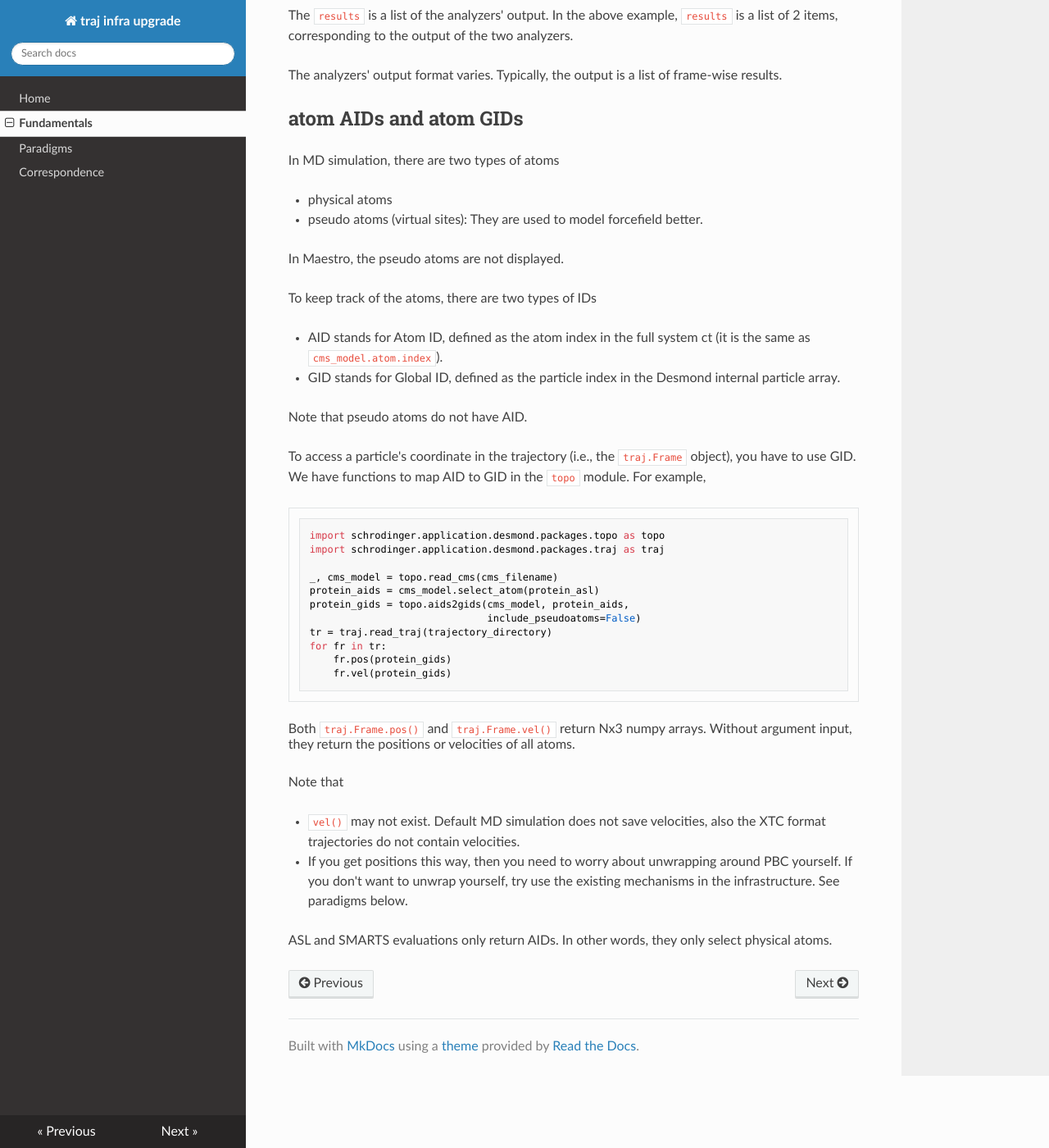
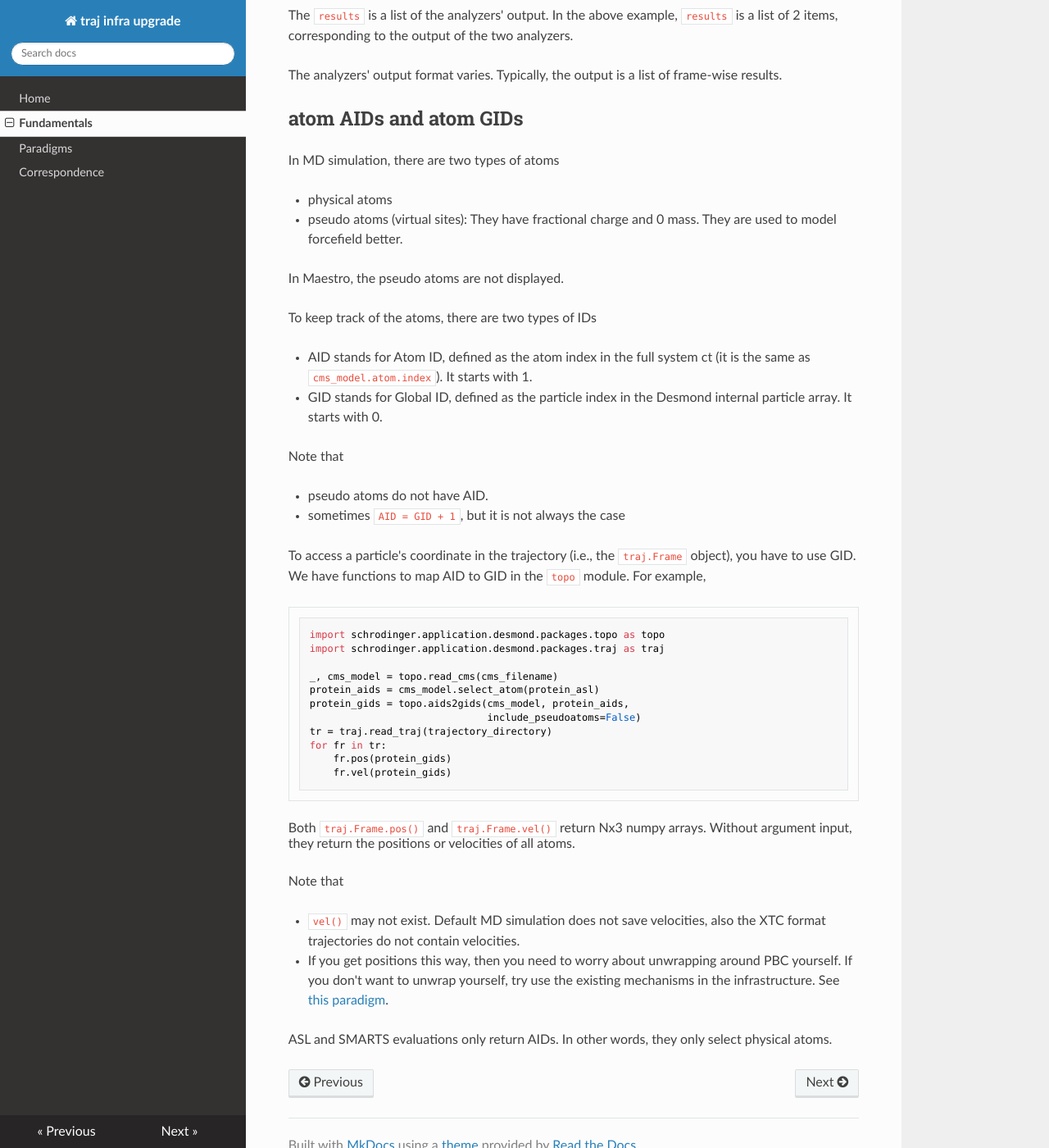
Before and after one commit to nosarthur/traj-infra-upgrade, an MkDocs documentation site: the page built from docs/fundamentals.md, in a window 1280 px wide and 1400 px high, scrolled down 1558 px. Shown: the whole window at 82% size. Built offline with MkDocs 1.6.1, drawn with Linux system fonts in a browser that asks for light colours; nearby versions of some CDN libraries; old or Windows-style settings are respelled for this version of MkDocs.

Commit message:
update Nov.11

````diff
--- a/docs/fundamentals.md
+++ b/docs/fundamentals.md
@@ -69,18 +69,22 @@ Typically, the output is a list of frame-wise results.
 In MD simulation, there are two types of atoms
 
 * physical atoms
-* pseudo atoms (virtual sites): They are used to model forcefield better.
+* pseudo atoms (virtual sites): They have fractional charge and 0 mass. They are used to model forcefield better.
 
 In Maestro, the pseudo atoms are not displayed.
 
 To keep track of the atoms, there are two types of IDs
 
-* AID stands for Atom ID, defined as the atom index in the full system ct (it is the same as `cms_model.atom.index`).
-* GID stands for Global ID, defined as the particle index in the Desmond internal particle array.
+* AID stands for Atom ID, defined as the atom index in the full system ct (it is the same as `cms_model.atom.index`). It starts with 1.
+* GID stands for Global ID, defined as the particle index in the Desmond internal particle array. It starts with 0.
 
-Note that pseudo atoms do not have AID.
+Note that
 
-To access a particle's coordinate in the trajectory (i.e., the `traj.Frame` object), you have to use GID. We have functions to map AID to GID in the `topo` module. For example,
+* pseudo atoms do not have AID.
+* sometimes `AID = GID + 1`, but it is not always the case
+
+To access a particle's coordinate in the trajectory (i.e., the `traj.Frame` object), you have to use GID.
+We have functions to map AID to GID in the `topo` module. For example,
 
 ```python
 import schrodinger.application.desmond.packages.topo as topo
@@ -100,6 +104,6 @@ Both `traj.Frame.pos()` and `traj.Frame.vel()` return Nx3 numpy arrays. Without
 Note that
 
 * `vel()` may not exist. Default MD simulation does not save velocities, also the XTC format trajectories do not contain velocities.
-* If you get positions this way, then you need to worry about unwrapping around PBC yourself. If you don't want to unwrap yourself, try use the existing mechanisms in the infrastructure. See paradigms below.
+* If you get positions this way, then you need to worry about unwrapping around PBC yourself. If you don't want to unwrap yourself, try use the existing mechanisms in the infrastructure. See [this paradigm](/paradigms/#try-avoid-unwrap-coordinates-around-periodic-boundary-conditions-yourself).
 
 ASL and SMARTS evaluations only return AIDs. In other words, they only select physical atoms.
--- a/mkdocs.yml
+++ b/mkdocs.yml
@@ -1,5 +1,5 @@
 site_name: traj infra upgrade
-site_description: last update 11.10.2017
+site_description: last update 11.11.2017
 
 pages:
     - Home: index.md
````
Also changed, not shown: docs/paradigms.md (+2 -0 lines).
